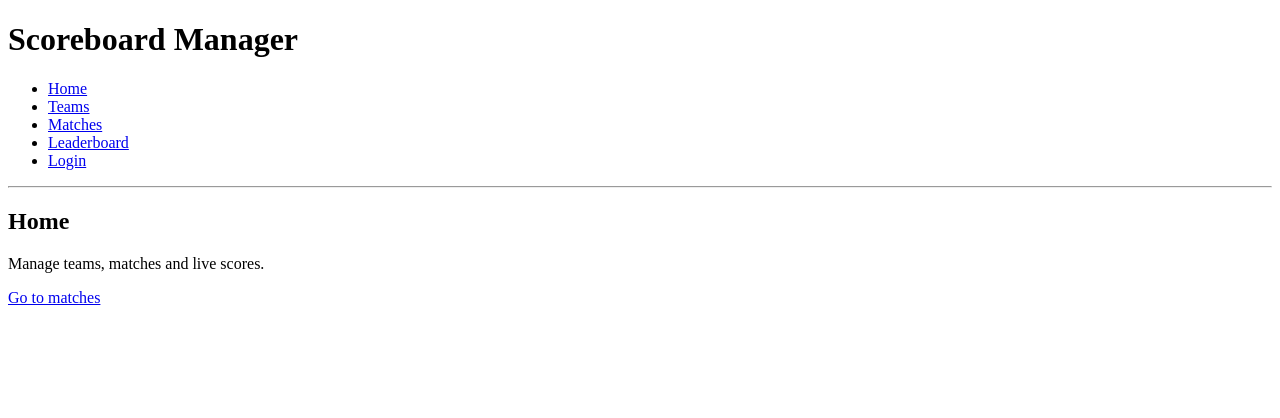
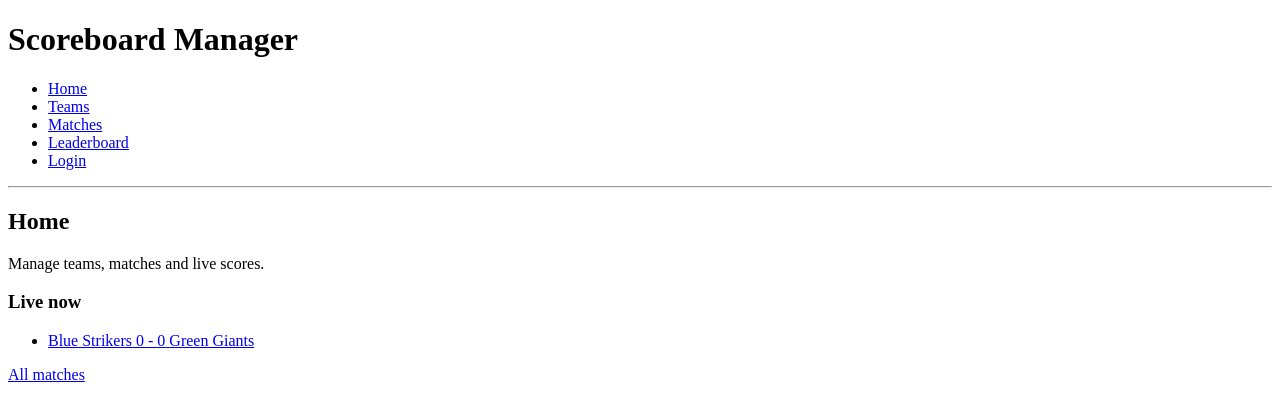
Before and after one commit to not-Lucifer/Scoreboard-Manager, a React (Vite) app in the folder frontend/: page / in a window 1280 px wide. Shown: the top 418 px of the page. Built offline with nearby package versions, Linux system fonts and the light colour scheme.

Commit message:
show live matches on home

```diff
--- a/frontend/src/App.jsx
+++ b/frontend/src/App.jsx
@@ -22,7 +22,7 @@ function App() {
       <Navbar />
       <hr />
       <Routes>
-        <Route path="/" element={<Home />} />
+        <Route path="/" element={<Home teams={teams} matches={matches} />} />
         <Route path="/teams" element={<Teams teams={teams} setTeams={setTeams} />} />
         <Route path="/teams/:id" element={<TeamDetails teams={teams} setTeams={setTeams} />} />
         <Route path="/matches" element={<Matches teams={teams} matches={matches} setMatches={setMatches} />} />
--- a/frontend/src/pages/Home.jsx
+++ b/frontend/src/pages/Home.jsx
@@ -1,11 +1,27 @@
 import { Link } from 'react-router-dom'
 
-function Home() {
+function Home({ teams, matches }) {
+  const teamName = (id) => teams.find((t) => t.id === id)?.name || 'unknown'
+  const live = matches.filter((m) => m.status === 'live')
+
   return (
     <div>
       <h2>Home</h2>
       <p>Manage teams, matches and live scores.</p>
-      <Link to="/matches">Go to matches</Link>
+
+      <h3>Live now</h3>
+      {live.length === 0 && <p>No live matches</p>}
+      <ul>
+        {live.map((m) => (
+          <li key={m.id}>
+            <Link to={`/matches/${m.id}`}>
+              {teamName(m.teamA)} {m.scoreA} - {m.scoreB} {teamName(m.teamB)}
+            </Link>
+          </li>
+        ))}
+      </ul>
+
+      <Link to="/matches">All matches</Link>
     </div>
   )
 }
```
